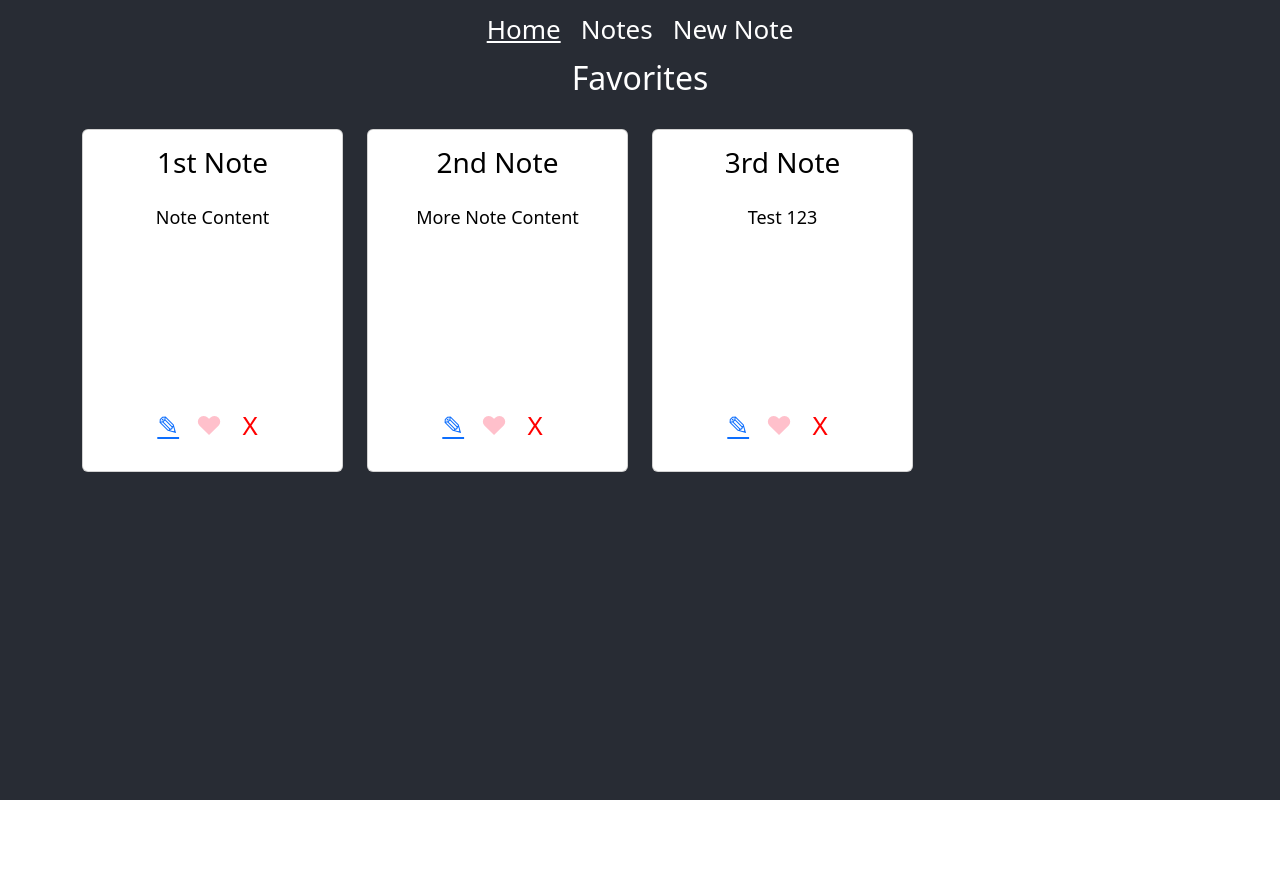
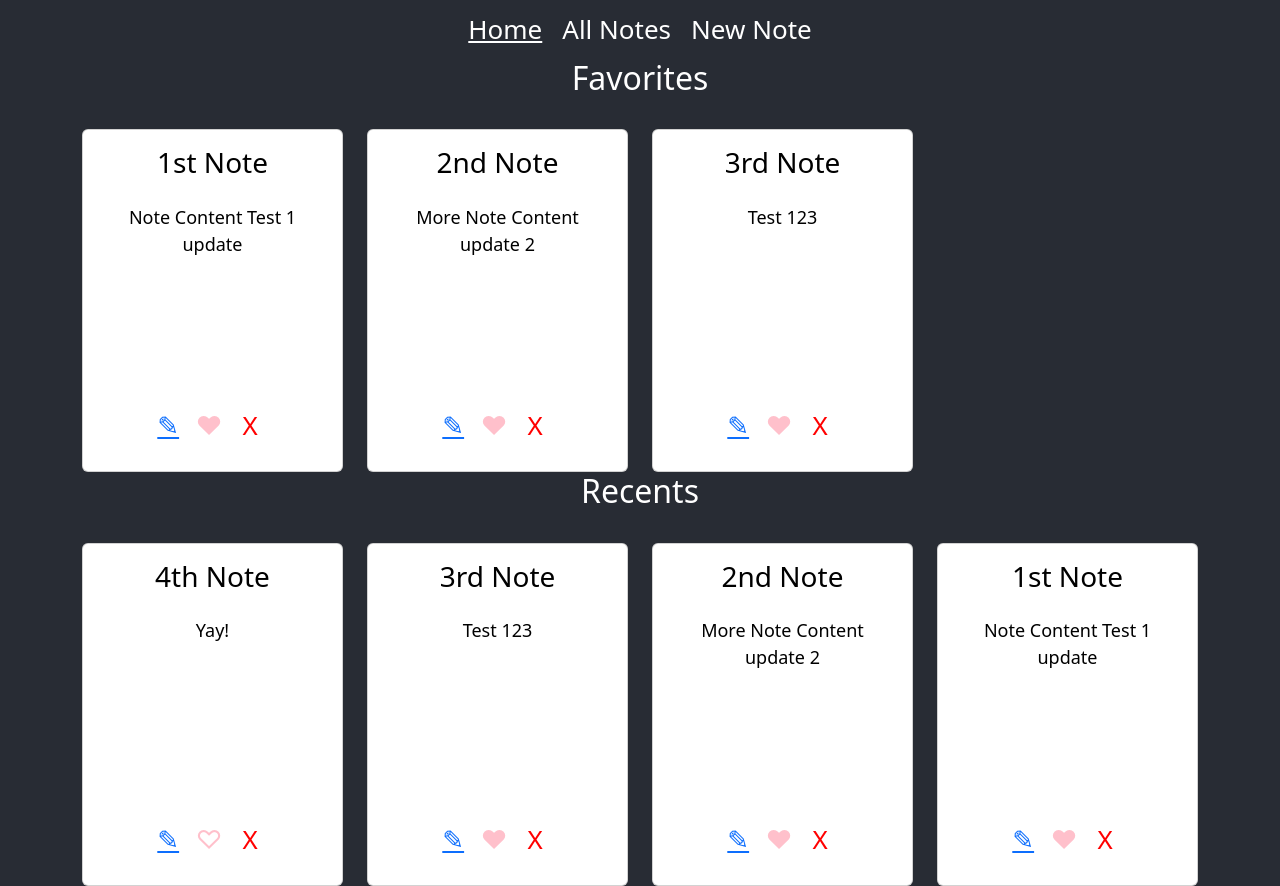
Before and after one commit to bklarer/note-taker-app, a React (Create React App) app: page / in a window 1280 px wide. Before the commit the page ends 800 px from the top, so only its background shows below. Built offline with nearby package versions, Linux system fonts and the light colour scheme; data requests are answered from the project's data file.

Commit message:
Add recents to Home page

```diff
--- a/db.json
+++ b/db.json
@@ -2,13 +2,13 @@
   "notes": [
     {
       "title": "1st Note",
-      "content": "Note Content",
+      "content": "Note Content Test 1 update",
       "favorite": true,
       "id": 1
     },
     {
       "title": "2nd Note",
-      "content": "More Note Content",
+      "content": "More Note Content update 2",
       "favorite": true,
       "id": 2
     },
--- a/src/components/EditNote.js
+++ b/src/components/EditNote.js
@@ -33,7 +33,7 @@ function EditNote({onUpdateNote}) {
             Accept: "application/json",
           },
           body: JSON.stringify(newNote)})
-        }
+
 
     fetch(`http://localhost:3004/notes/${id}`, {
         method: "PATCH",
@@ -44,8 +44,8 @@ function EditNote({onUpdateNote}) {
           .then((resp) => resp.json())
         .then((updatedNote) => {
             onUpdateNote(updatedNote);
-            history.push(`/notes/${id}`)
-        })
+            history.push(`/notes`)
+        })}
 
     return (
         <div>
--- a/src/components/Home.js
+++ b/src/components/Home.js
@@ -1,15 +1,25 @@
-import {Container, Row} from "react-bootstrap"
+import {useEffect, useState} from "react";
+import {Container, Row} from "react-bootstrap";
 import Note from "./Note";
 
 
 
 function Home ({displayedNotes}) {
+    const[recentNotes, setRecentNotes] = useState([])
 
     const favoriteNotes = displayedNotes.filter(note => note.favorite === true)
 
+    useEffect(() => {
+        fetch("http://localhost:3004/notes?_sort=id&_order=desc&_limit=4")
+        .then((resp) => resp.json())
+        .then((recentNotes) => {
+            setRecentNotes(recentNotes)
+        })
+    })
 
 
     return (
+            <>
             <Container>
                 <h2>Favorites</h2>
                 <Row>
@@ -18,6 +28,15 @@ function Home ({displayedNotes}) {
                      })}
                 </Row>
             </Container>
+            <Container>
+            <h2>Recents</h2>
+            <Row>
+                {recentNotes.map(note => {
+                return (<Note title={note.title} content={note.content} key={note.id} id={note.id} favorite={note.favorite}/>)
+                    })}
+            </Row>
+        </Container>
+        </>
     )
 
 
--- a/src/components/Navbar.js
+++ b/src/components/Navbar.js
@@ -23,7 +23,7 @@ function Navbar() {
                 textDecoration: "underline"
                 }}
             >
-                Notes
+                All Notes
             </NavLink>
             <NavLink
                 to="/notes/new"
```
